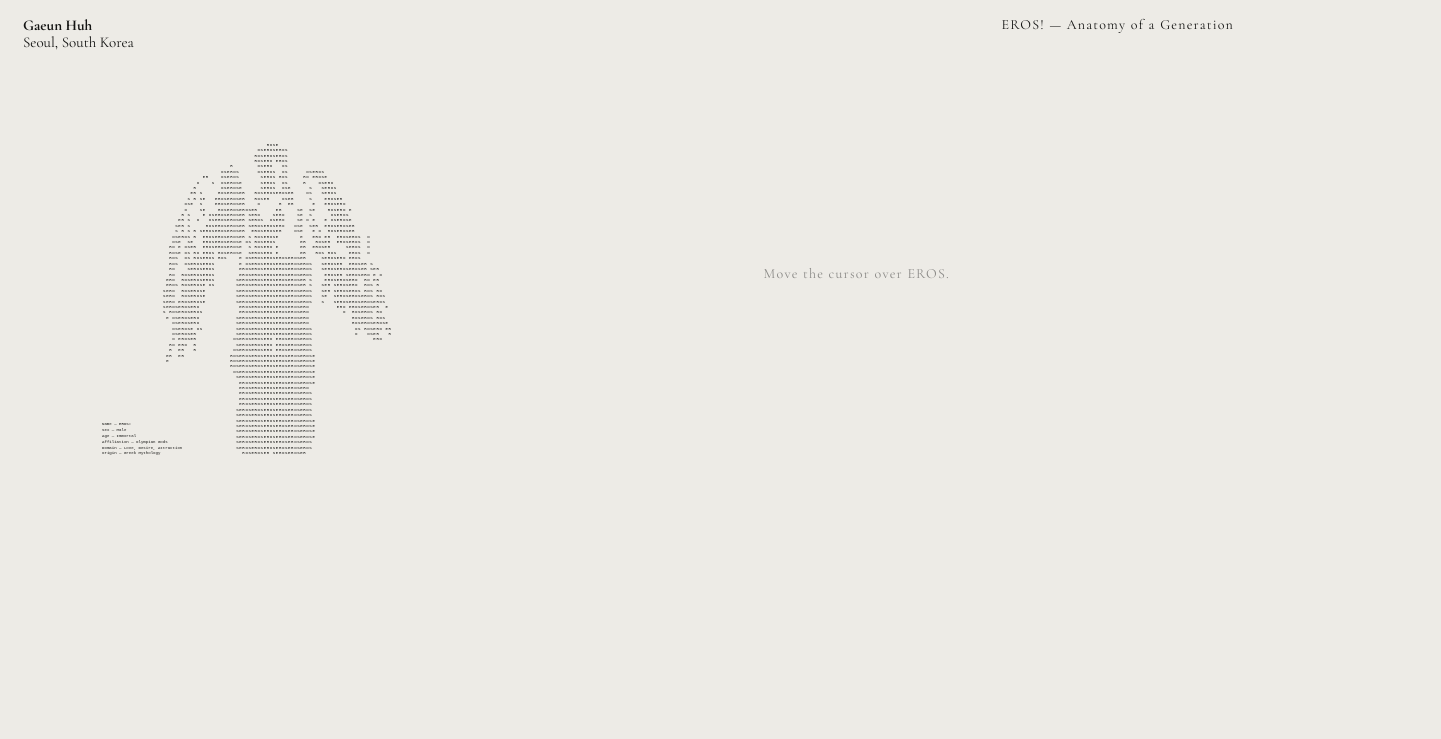
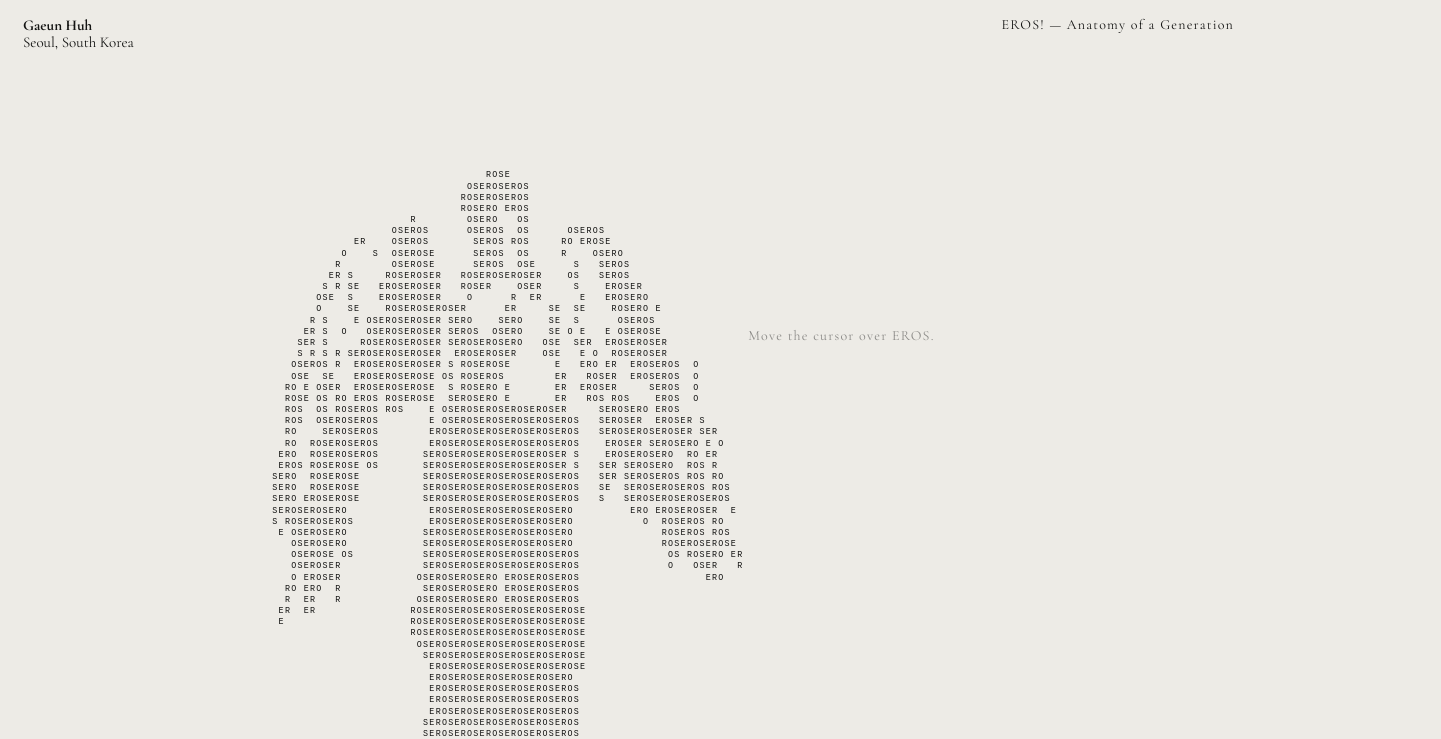
Before and after one commit to gaeun-holiy/gaeunhuhportfolio, a Next.js app: page /archive/eros/ in a window 1280 px wide. Shown: the top 739 px of the page, 1441 px wide, since content can reach past the window. Built offline with nearby package versions, Linux system fonts and the light colour scheme.

Commit message:
EROS! films 이미지 재배치, archive 인터랙션/레이아웃 개선

```diff
--- a/app/films/[slug]/page.tsx
+++ b/app/films/[slug]/page.tsx
@@ -101,7 +101,7 @@ export default async function FilmDetailPage({ params }: FilmPageProps) {
             <p className="font-en mt-[8.4px] text-[14px] leading-[16.8px]">
               {film.characterDesign.subtitle}
             </p>
-            <div className="relative left-1/2 mt-[16.8px] w-screen -translate-x-1/2">
+            <div className="relative left-1/2 mt-[16.8px] w-[calc(100vw-718px)] -translate-x-1/2">
               {film.characterDesign.images.map((image) => (
                 <img
                   key={image}
--- a/components/ErosDataVisualization.tsx
+++ b/components/ErosDataVisualization.tsx
@@ -24,38 +24,17 @@ const scoreFields: Array<{
 ];
 
 const zones = [
-  { bodyPart: "head", left: 42, top: 3, width: 16, height: 7 },
-  { bodyPart: "face", left: 39, top: 9, width: 22, height: 8 },
-  { bodyPart: "neck", left: 42, top: 17, width: 16, height: 6 },
-  { bodyPart: "left_wing", left: 3, top: 14, width: 32, height: 49 },
-  { bodyPart: "right_wing", left: 63, top: 12, width: 34, height: 50 },
-  { bodyPart: "chest", left: 39, top: 23, width: 22, height: 12 },
-  { bodyPart: "upper_torso", left: 37, top: 35, width: 26, height: 13 },
-  { bodyPart: "mid_torso", left: 38, top: 48, width: 24, height: 13 },
-  { bodyPart: "lower_torso", left: 39, top: 61, width: 22, height: 14 },
-  { bodyPart: "waist", left: 40, top: 75, width: 20, height: 13 }
+  { bodyPart: "head", left: 24, top: 8, width: 8, height: 7 },
+  { bodyPart: "face", left: 23, top: 14, width: 10, height: 8 },
+  { bodyPart: "neck", left: 24, top: 21, width: 8, height: 5 },
+  { bodyPart: "left_wing", left: 3, top: 22, width: 17, height: 38 },
+  { bodyPart: "right_wing", left: 31, top: 22, width: 18, height: 38 },
+  { bodyPart: "chest", left: 21.5, top: 25, width: 11, height: 12 },
+  { bodyPart: "upper_torso", left: 20, top: 36, width: 14, height: 12 },
+  { bodyPart: "mid_torso", left: 20, top: 48, width: 14, height: 12 },
+  { bodyPart: "lower_torso", left: 20, top: 60, width: 14, height: 13 },
+  { bodyPart: "waist", left: 20.5, top: 72, width: 13, height: 12 }
 ];
-
-function Thumb({ src, label }: { src: string; label: string }) {
-  const [failed, setFailed] = useState(false);
-
-  if (failed) {
-    return (
-      <div className="mb-[16.8px] flex aspect-video w-full items-center justify-center bg-[#D8D6D0] font-en text-[14px]">
-        {label}
-      </div>
-    );
-  }
-
-  return (
-    <img
-      src={encodeURI(src)}
-      alt=""
-      className="mb-[16.8px] block aspect-video w-full bg-[#D8D6D0] object-cover"
-      onError={() => setFailed(true)}
-    />
-  );
-}
 
 export function ErosDataVisualization() {
   const [activeBodyPart, setActiveBodyPart] = useState<string | null>(null);
@@ -63,21 +42,12 @@ export function ErosDataVisualization() {
     () => erosBundles.find((bundle) => bundle.body_part === activeBodyPart) ?? null,
     [activeBodyPart]
   );
-  const activeZone = zones.find((zone) => zone.bodyPart === activeBodyPart);
 
   return (
-    <section className="relative mx-auto min-h-screen w-full max-w-[1800px] px-[80px] pb-[80px] pt-[116px] text-[#141413]">
-      <div className="font-en absolute left-[80px] bottom-[72px] z-10 text-[12px] leading-[16.8px] tracking-[0]">
-        <p>Name — EROS</p>
-        <p>Sex — Male</p>
-        <p>Age — Immortal</p>
-        <p>Affiliation — Olympian Gods</p>
-        <p>Domain — Love, Desire, Attraction</p>
-        <p>Origin — Greek Mythology</p>
-      </div>
-
-      <div className="grid grid-cols-[58%_42%] items-start gap-[34px]">
-        <div className="relative min-h-[760px]">
+    <section className="relative min-h-screen w-full px-[101px] pb-[80px] pt-[116px] text-[#141413]">
+      <div className="grid grid-cols-[49vw_1fr] items-start gap-[20px]">
+        <div className="relative min-h-[820px] overflow-visible">
+          <div className="relative w-[1340px] max-w-none">
           <img
             src="/images/eros_ascii.svg"
             alt="EROS ASCII figure"
@@ -90,7 +60,7 @@ export function ErosDataVisualization() {
               key={zone.bodyPart}
               type="button"
               aria-label={zone.bodyPart.replace("_", " ")}
-              className="absolute cursor-crosshair border border-transparent bg-[#F40F3B]/0 transition-colors duration-700 ease-in-out hover:border-[#F40F3B]/40 hover:bg-[#F40F3B]/10"
+              className="absolute cursor-crosshair border-0 bg-transparent"
               style={{
                 left: `${zone.left}%`,
                 top: `${zone.top}%`,
@@ -103,44 +73,49 @@ export function ErosDataVisualization() {
               onBlur={() => setActiveBodyPart(null)}
             />
           ))}
+          </div>
         </div>
 
-        <aside className="relative pt-[150px]">
-          {activeZone && (
-            <span
-              className="pointer-events-none absolute left-[-142px] top-[320px] h-px w-[132px] origin-left bg-[#141413]/45 transition-all duration-700 ease-in-out"
-              style={{
-                transform: `translateY(${activeZone.top - 44}px)`
-              }}
-            />
-          )}
+        <aside className="relative pt-[212px]">
+          <span
+            className={`pointer-events-none absolute left-[-318px] top-[190px] h-px w-[292px] origin-left bg-[#141413]/45 transition-[opacity,transform] duration-1000 ease-in-out ${
+              activeBundle ? "scale-x-100 opacity-100" : "scale-x-0 opacity-0"
+            }`}
+          />
 
           <div
-            className={`grid grid-cols-[48%_52%] gap-[44px] transition-all duration-700 ease-in-out ${
+            className={`grid grid-cols-[330px_1fr] gap-[60px] transition-all duration-1000 ease-in-out ${
               activeBundle
-                ? "translate-y-0 opacity-100"
-                : "translate-y-[12px] opacity-0"
+                ? "translate-x-0 translate-y-0 opacity-100"
+                : "translate-x-[-18px] translate-y-[8px] opacity-0"
             }`}
           >
             {activeBundle && (
               <>
                 <div>
-                  <Thumb src={activeBundle.thumbnail} label={activeBundle.bundle_id} />
-                  <p className="font-en text-[14px] font-bold tracking-[0]">
+                  <p className="font-en text-[18px] font-bold leading-[16.8px] tracking-[1.2px]">
                     {activeBundle.bundle_id} — {activeBundle.scene_label}
                   </p>
-                  <p className="font-en mt-[6px] max-h-[510px] overflow-hidden text-[13px] leading-[16.8px] tracking-[0]">
+                  <p
+                    className="runtime mt-[12px] max-h-[510px] overflow-hidden text-[16px] leading-[20px] tracking-[0.08em]"
+                    style={{
+                      hyphens: "auto",
+                      textAlign: "justify",
+                      textJustify: "inter-word",
+                      wordSpacing: "0.02em"
+                    }}
+                  >
                     {activeBundle.prompt_text}
                   </p>
                 </div>
 
-                <div className="pt-[2px]">
+                <div className="pt-[4px]">
                   {scoreFields.map((field) => {
                     const value = activeBundle[field.key];
 
                     return (
-                      <div key={field.key} className="mb-[25px] grid grid-cols-[156px_1fr] items-center gap-[18px]">
-                        <p className="runtime text-[14px] tracking-[0]">{field.label}</p>
+                      <div key={field.key} className="mb-[32px] grid grid-cols-[190px_1fr] items-center gap-[42px]">
+                        <p className="runtime text-[16px] tracking-[0.08em]">{field.label}</p>
                         <div className="h-[7px] rounded-full bg-[#141413]/5">
                           <div
                             className="h-full rounded-full bg-[#141413] transition-[width] duration-700 ease-in-out"
@@ -156,7 +131,7 @@ export function ErosDataVisualization() {
           </div>
 
           {!activeBundle && (
-            <p className="font-en absolute left-0 top-[150px] text-[14px] tracking-[0] text-[#141413]/45 transition-opacity duration-700 ease-in-out">
+            <p className="font-en absolute left-0 top-[212px] text-[14px] tracking-[0] text-[#141413]/45 transition-opacity duration-700 ease-in-out">
               Move the cursor over EROS.
             </p>
           )}
```
